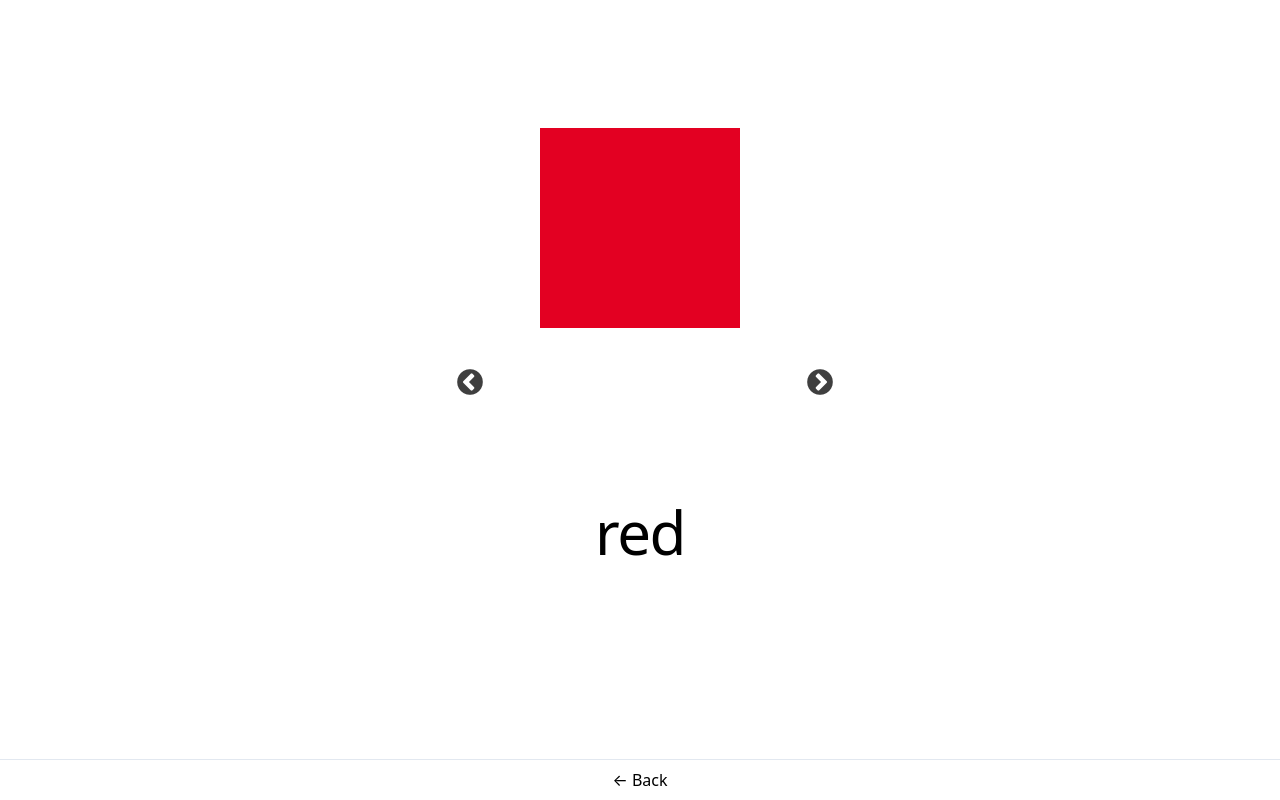
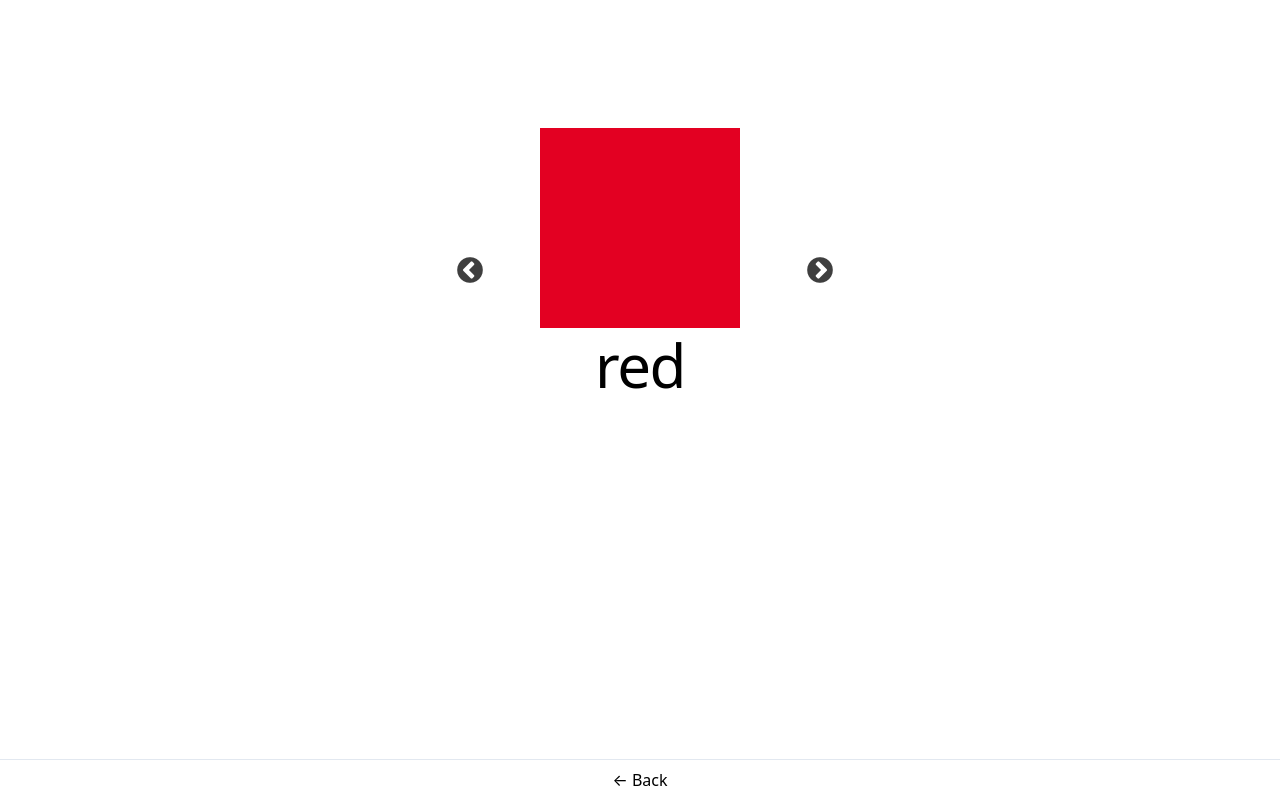
Before and after one commit to gregrickaby/preschool-flashcards, a Next.js app: page /colors in a window 1280 px wide. Built offline with nearby package versions, Linux system fonts and the light colour scheme.

Commit message:
style tweaks

```diff
--- a/pages/colors.js
+++ b/pages/colors.js
@@ -14,9 +14,9 @@ const FryWords = () => (
       <Slider {...config.slickSettings}>
         {data.items.map((item, index) => (
           <>
-            <div key={index} className="flashcard">
+            <div key={index} className="">
               <div
-                className="flashcard-color"
+                className="flashcard-color m-auto"
                 style={{backgroundColor: item.hex}}
               />
               <span className="flashcard-description leading-tight tracking-tight">
--- a/pages/shapes.js
+++ b/pages/shapes.js
@@ -16,7 +16,7 @@ const FryWords = () => (
           <>
             <p key={index} className="flashcard">
               <object
-                className=" flashcard-shape"
+                className="flashcard-shape m-auto"
                 type="image/svg+xml"
                 data={`/shapes/${item.file}`}
                 aria-label={item.name}
--- a/styles/index.css
+++ b/styles/index.css
@@ -21,8 +21,6 @@
 
 .flashcard-shape,
 .flashcard-color {
-  @apply m-auto;
-
   height: 200px;
   width: 200px;
 }
```
